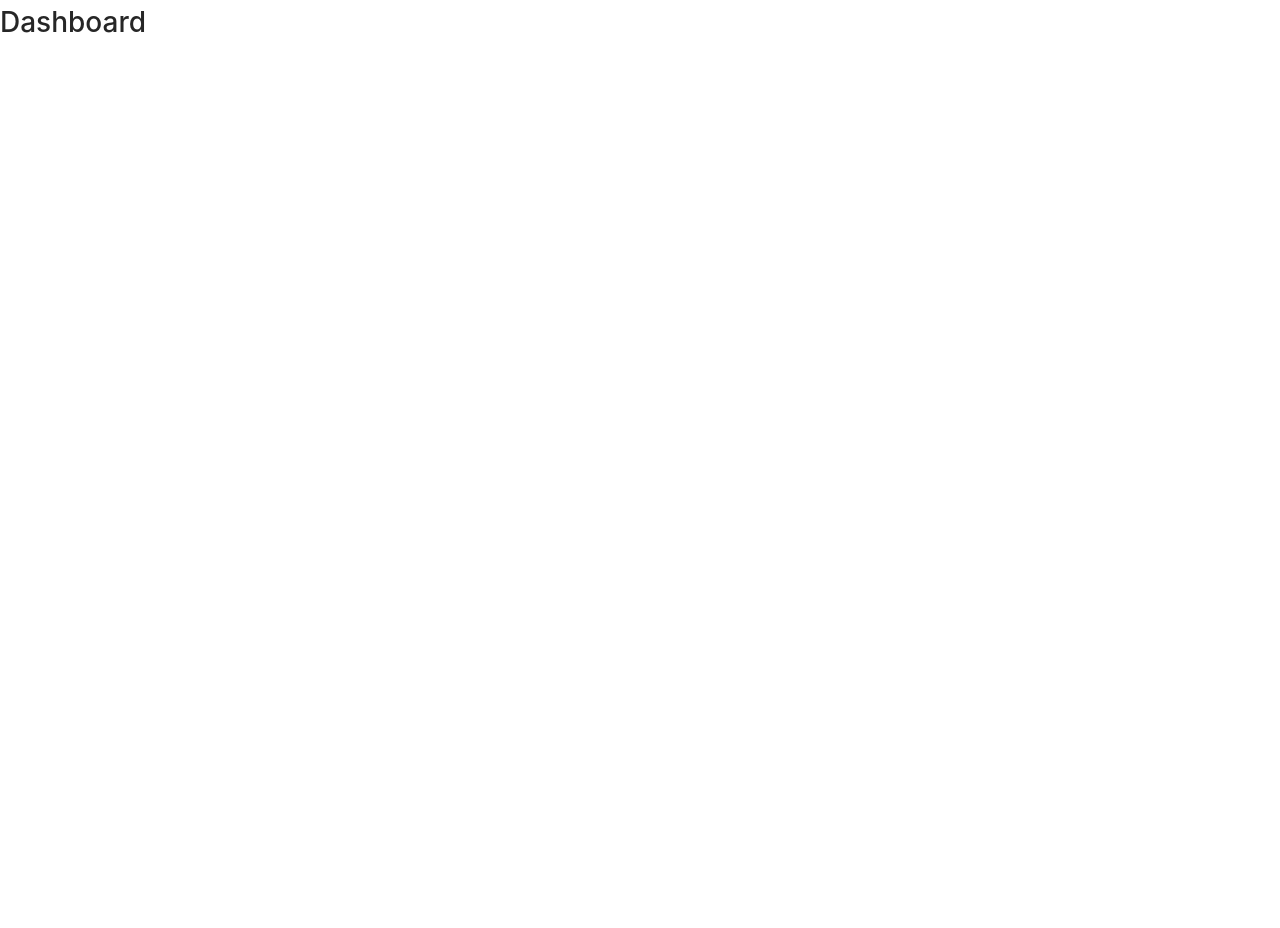
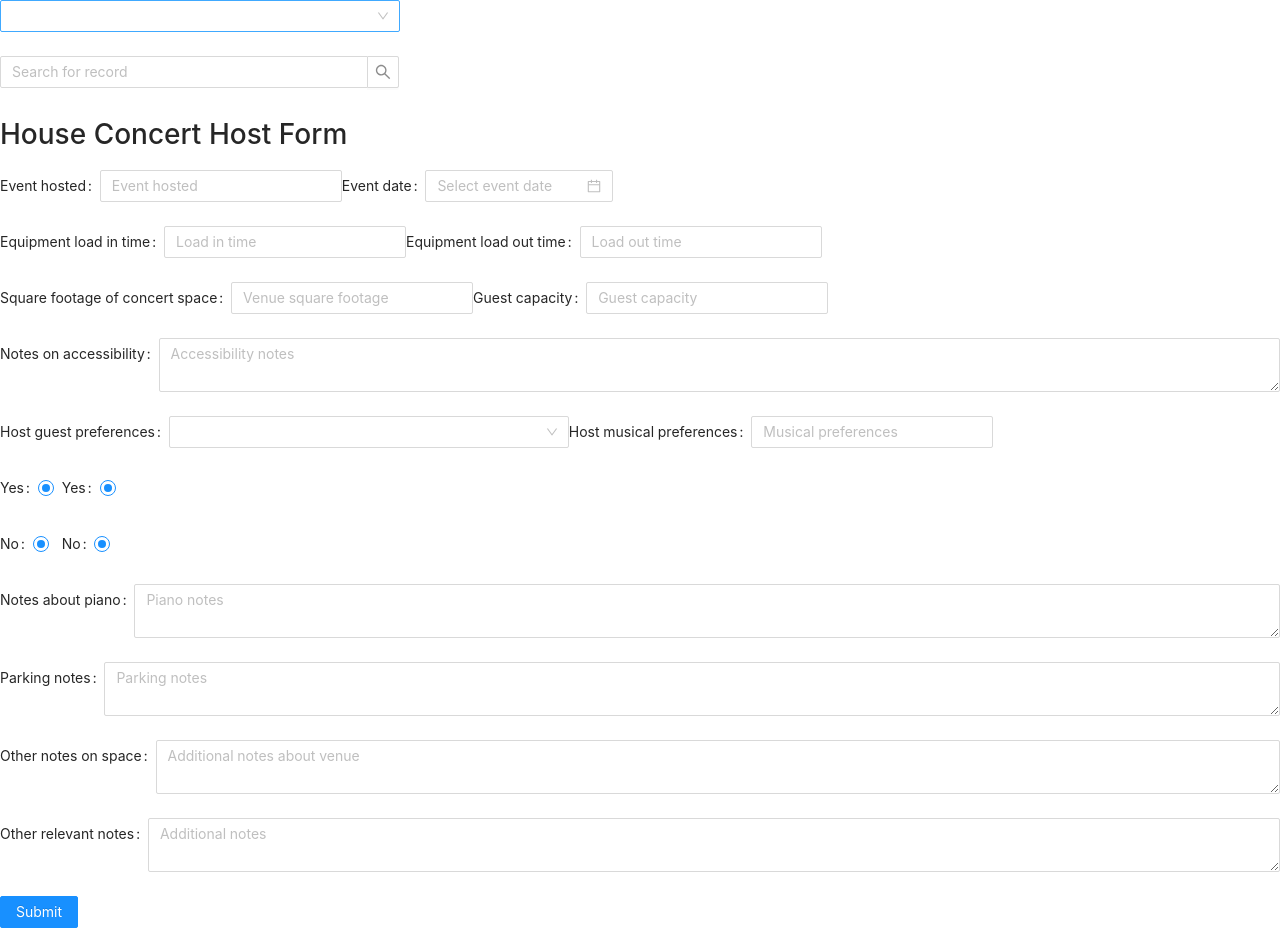
Before and after one commit to BloomTech-Labs/beerthoven-fe, a React (Create React App) app: page /housecontact in a window 1280 px wide. Before the commit the page ends 800 px from the top, so only its background shows below. Built offline with nearby package versions, Linux system fonts and the light colour scheme.

Commit message:
House Contact Host Form 2.0 Data Logged

```diff
--- a/src/App.js
+++ b/src/App.js
@@ -14,7 +14,7 @@ import BoardMemberForm from './components/forms/BoardMemberForm';
 import Example from './components/forms/Example';
 import ComposerForm from './components/forms/ComposerForm';
 import PerformerForm from './components/forms/PerformerForm';
-import HouseConcertHostForm from './components/forms/HouseContactHostForm';
+import HouseContactHostForm from './components/forms/HouseContactHostForm';
 import BusinessPartnerForm from './components/forms/BusinessPartnerForm';
 import MediaContactForm from './components/forms/MediaContactForm';
 import WorkContactForm from './components/forms/WorkContactForm';
@@ -55,8 +55,8 @@ function App () {
 				<Route path='/volunteer'>
 					<VolunteerForm />
 				</Route>
-				<Route path='/houseconcert'>
-					<HouseConcertHostForm />
+				<Route path='/housecontact'>
+					<HouseContactHostForm />
 				</Route>
 				<Route path='/event'>
 					<EventForm />
--- a/src/components/forms/EventForm.js
+++ b/src/components/forms/EventForm.js
@@ -1,19 +1,20 @@
 import React from 'react';
-import { useForm } from 'react-hook-form';
+import { useForm, Controller } from 'react-hook-form';
 import { Form, Input, Button } from 'antd';
 
-const EventForm = props => {
-	const { handleSubmit, event, errors } = useForm();
-	const onSubmit = values => {
-		console.log('submit successful', values);
+const EventForm = () => {
+	const { handleSubmit, control, errors } = useForm();
+	const onSubmit = data => {
+		console.log('data', data);
 	};
 
-	const onFail = err => {
-		console.warn('error submitting', err);
+	const fieldProps = {
+		colon : false,
 	};
 
 	return (
-		<Form name='event_form' onFinish={handleSubmit(onSubmit)} onFinishFailed={onFail}>
+		<Form name='event_form'>
+			<form onSubmit={handleSubmit(onSubmit)}>
 				<Form.Item label='Event name' name='event_name'>
 					<Input />
 				</Form.Item>
@@ -21,10 +22,11 @@ const EventForm = props => {
 					<Input />
 				</Form.Item>
 				<Form.Item>
-				<Button type='primary' htmlType='submit'>
+					<Controller name='submit' as={Button} type='primary' htmlType='submit' control={control}>
 						Submit
-				</Button>
+					</Controller>
 				</Form.Item>
+			</form>
 		</Form>
 	);
 };
--- a/src/components/forms/HouseContactHostForm.js
+++ b/src/components/forms/HouseContactHostForm.js
@@ -1,5 +1,5 @@
 import React from 'react';
-import { useForm, Controller, FormContext } from 'react-hook-form';
+import { useForm, Controller } from 'react-hook-form';
 import { Form, Input, Button, Select, DatePicker, Row, Radio } from 'antd';
 const { Option } = Select;
 const { Search } = Input;
@@ -8,94 +8,136 @@ const { TextArea } = Input;
 const defaultValues = { firstName: '', example: '', name: '', exampleRequired: '' };
 
 const HouseContactHostForm = () => {
-	const { control, register, handleSubmit, errors, reset } = useForm();
-	const form = useForm({ defaultValues });
+	const { control, handleSubmit, errors, reset } = useForm();
 
 	const onSubmit = (data, e) => {
 		console.log(data);
 		e.target.reset(); //supposed to reset
 	};
 	return (
-		<Form onSubmit={form.handleSubmit(onSubmit)}>
-			<Form.Item name=''>
+		<Form>
+			<form onSubmit={handleSubmit(onSubmit)}>
+				<Form.Item>
 					<Select style={{ width: 400 }}>
 						<Option>House Concert Host Form</Option>
 					</Select>
 				</Form.Item>
-			<Form.Item name=''>
-				<Search placeholder='Search for record' onSearch={value => console.log(value)} style={{ width: 400 }} />
+				<Form.Item>
+					<Search
+						placeholder='Search for record'
+						onSearch={value => console.log(value)}
+						style={{ width: 400 }}
+					/>
 				</Form.Item>
 				<h1>House Concert Host Form</h1>
 				<Row>
-				<Form.Item name='' label='Event hosted'>
-					<Controller as={Input} control={form.control} name='example' placeholder='Event hosted' />
+					<Form.Item label='Event hosted'>
+						<Controller as={Input} control={control} name='event_hosted' placeholder='Event hosted' />
 					</Form.Item>
-				<Form.Item name='' label='Event date'>
-					<Controller as={DatePicker} control={form.control} name='example' placeholder='Select event date' />
+					<Form.Item label='Event date'>
+						<Controller
+							as={DatePicker}
+							control={control}
+							name='event_date'
+							placeholder='Select event date'
+						/>
 					</Form.Item>
 				</Row>
 				<Row>
-				<Form.Item name='' label='Equipment load in time'>
-					<Controller as={Input} control={form.control} name='example' placeholder='Load in time' />
+					<Form.Item label='Equipment load in time'>
+						<Controller as={Input} control={control} name='equipment_load_in' placeholder='Load in time' />
 					</Form.Item>
-				<Form.Item name='' label='Equipment load out time'>
-					<Controller as={Input} control={form.control} name='example' placeholder='Load out time' />
+					<Form.Item label='Equipment load out time'>
+						<Controller
+							as={Input}
+							control={control}
+							name='equipment_load_out'
+							placeholder='Load out time'
+						/>
 					</Form.Item>
 				</Row>
 				<Row>
-				<Form.Item name='' label='Square footage of concert space'>
-					<Controller as={Input} control={form.control} name='example' placeholder='Venue square footage' />
+					<Form.Item label='Square footage of concert space'>
+						<Controller
+							as={Input}
+							control={control}
+							name='square_footage'
+							placeholder='Venue square footage'
+						/>
 					</Form.Item>
-				<Form.Item name='' label='Guest capacity'>
-					<Controller as={Input} control={form.control} name='example' placeholder='Guest capacity' />
+					<Form.Item label='Guest capacity'>
+						<Controller as={Input} control={control} name='guest_capacity' placeholder='Guest capacity' />
 					</Form.Item>
 				</Row>
-			<Form.Item name='' label='Notes on accessibility'>
-				<Controller as={TextArea} control={form.control} name='example' placeholder='Accessibility notes' />
+				<Form.Item label='Notes on accessibility'>
+					<Controller
+						as={TextArea}
+						control={control}
+						name='accessibility_notes'
+						placeholder='Accessibility notes'
+					/>
 				</Form.Item>
 				<Row>
-				<Form.Item name='' label='Host guest preferences'>
+					<Form.Item label='Host guest preferences'>
 						<Select style={{ width: 400 }}>
-						<Option> Guest preferences </Option>
+							<Controller as={Option} control={control} name='host_guest_preferences' />
 						</Select>
 					</Form.Item>
-				<Form.Item name='' label='Host musical preferences'>
-					<Controller as={Input} control={form.control} name='example' placeholder='Musical preferences' />
+					<Form.Item label='Host musical preferences'>
+						<Controller
+							as={Input}
+							control={control}
+							name='musical_preferences'
+							placeholder='Musical preferences'
+						/>
 					</Form.Item>
 				</Row>
 				<Row>
 					<Radio.Group>
 						<p>Owns a quality piano</p>
 						<Form.Item label='Yes'>
-						<Controller as={Radio} control={form.control} name='piano' value={1} />
+							<Controller as={Radio} control={control} name='owns_piano' value={1} />
 						</Form.Item>
 						<Form.Item label='No'>
-						<Controller as={Radio} control={form.control} name='piano' value={2} />
+							<Controller as={Radio} control={control} name='owns_piano' value={2} />
 						</Form.Item>
 					</Radio.Group>
 					<Radio.Group>
 						<p>Photography allowed</p>
 						<Form.Item label='Yes'>
-						<Controller as={Radio} control={form.control} name='example' value={1 } />
+							<Controller as={Radio} control={control} name='photography_allowed' value={1} />
 						</Form.Item>
 						<Form.Item label='No'>
-						<Controller as={Radio} control={form.control} name='example' value={2} />
+							<Controller as={Radio} control={control} name='photography_allowed' value={2} />
 						</Form.Item>
 					</Radio.Group>
 				</Row>
-            <Form.Item name='' label='Notes about piano'>
-				<Controller as={TextArea} control={form.control} name='example' placeholder='Piano notes' />
+				<Form.Item label='Notes about piano'>
+					<Controller as={TextArea} control={control} name='piano_notes' placeholder='Piano notes' />
 				</Form.Item>
-            <Form.Item name='' label='Parking notes'>
-				<Controller as={TextArea} control={form.control} name='example' placeholder='Parking notes' />
+				<Form.Item label='Parking notes'>
+					<Controller as={TextArea} control={control} name='parking_notes' placeholder='Parking notes' />
 				</Form.Item>
-            <Form.Item name='' label='Other notes on space'>
-				<Controller as={TextArea} control={form.control} name='example' placeholder='Additional notes agbout venue' />
+				<Form.Item label='Other notes on space'>
+					<Controller
+						as={TextArea}
+						control={control}
+						name='other_space_notes'
+						placeholder='Additional notes about venue'
+					/>
 				</Form.Item>
-            <Form.Item name='' label='Other relevant notes'>
-				<Controller as={TextArea} control={form.control} name='example' placeholder='Additional notes' />
+				<Form.Item label='Other relevant notes'>
+					<Controller
+						as={TextArea}
+						control={control}
+						name='other_relevant_notes'
+						placeholder='Additional notes'
+					/>
 				</Form.Item>
-            <Button>Submit</Button>
+				<Controller name='submit' as={Button} type='primary' htmlType='submit' control={control}>
+					Submit
+				</Controller>
+			</form>
 		</Form>
 	);
 };
--- a/src/components/forms/PeopleForm.js
+++ b/src/components/forms/PeopleForm.js
@@ -6,7 +6,7 @@ import { Form, Input, Button, Select, Row, Col } from 'antd';
 const { Option } = Select;
 
 const PeopleForm = () => {
-	const { control, register, handleSubmit, errors } = useForm();
+	const { control, handleSubmit, errors } = useForm();
 	const onSubmit = data => {
 		console.log('data', data);
 	};
```
Lines whose indentation alone changed are shown as unchanged.
